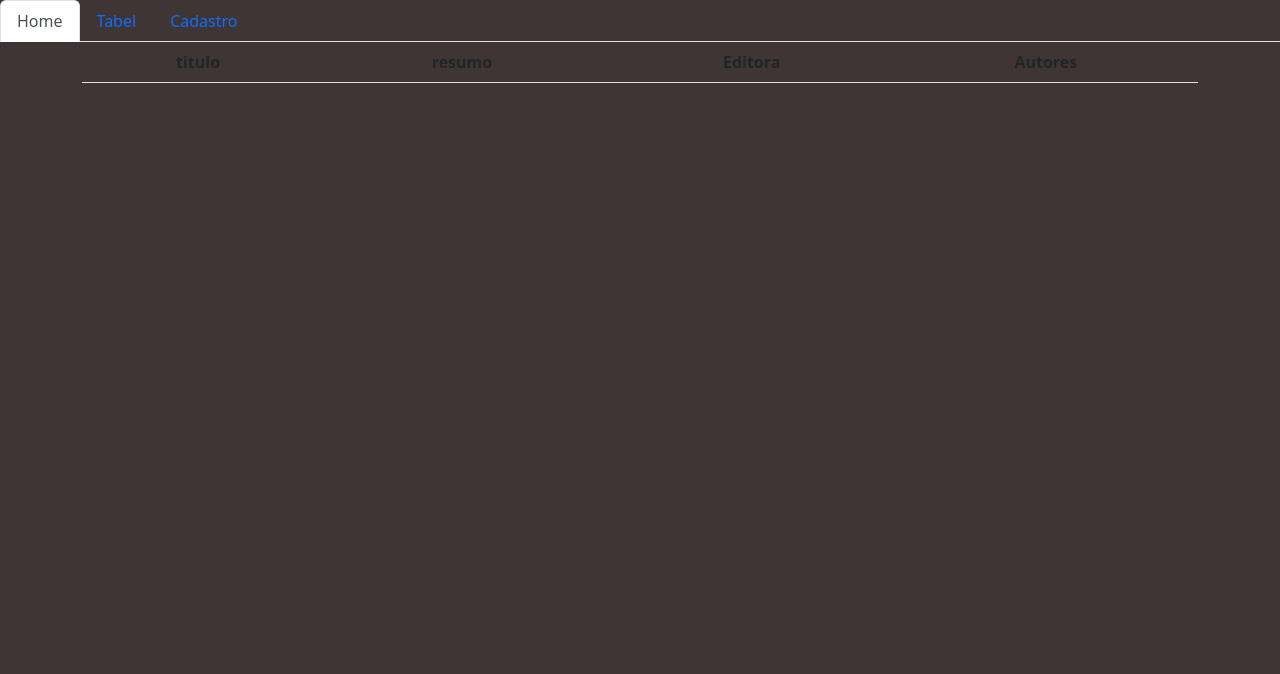
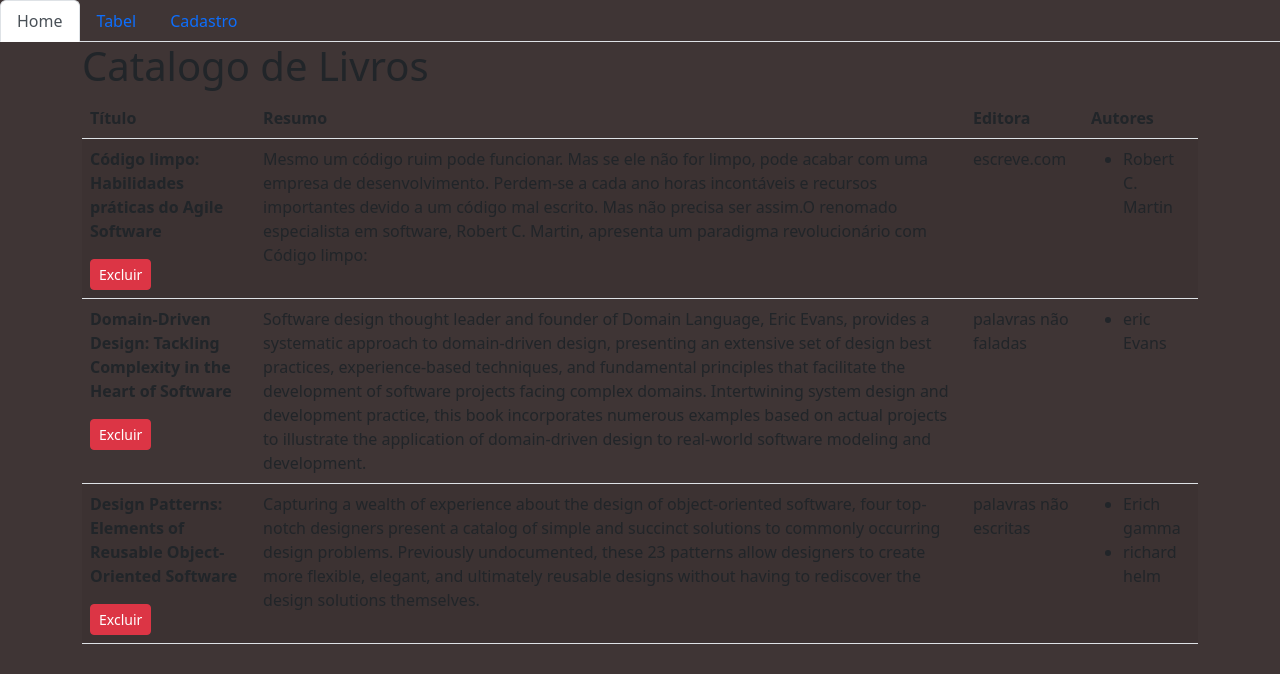
Before and after one commit to karasucyber/tarefa_3_estacio, a React (Vite) app in the folder missao/: page / in a window 1280 px wide. Shown: the top 674 px of the page. Built offline with nearby package versions, Linux system fonts and the light colour scheme.

Commit message:
ja me perd no que estou fazendo

```diff
--- /dev/null
+++ b/missao/src/componente/LinhaTabela.tsx
@@ -0,0 +1,38 @@
+import { controleEditora } from "../controle/ControleEditoras";
+import React from "react";
+import { props } from "./tabela";
+import Barra from "./barra";
+
+export function LinhaTabela({ livro, }: props): JSX.Element {
+  const editora = new controleEditora();
+
+  return (
+    <React.Fragment>
+
+      <tr>
+        <th scope="row">
+          <p>{livro.titulo}</p>
+          <button
+            type="button"
+            className="btn btn-danger btn-sm"
+          >
+            Excluir
+          </button>
+        </th>
+        <td>{livro.resumo}</td>
+        <td>
+          {editora.getNomeEditora(livro.codEditora).map((nomeEditora) => {
+            return nomeEditora.nome;
+          })}
+        </td>
+        <td>
+          <ul>
+            {livro.autores.map((nome) => {
+              return <li>{nome}</li>;
+            })}
+          </ul>
+        </td>
+      </tr>
+    </React.Fragment>
+  );
+}
--- /dev/null
+++ b/missao/src/componente/Livroslista.tsx
@@ -0,0 +1,45 @@
+import { Livros } from "../modelo/livros";
+import React, { useEffect, useState } from "react";
+import Barra from "./barra";
+import { LinhaTabela } from "./LinhaTabela";
+import { props2 } from "./tabela";
+
+
+export default function Livroslista({ livros }: props2): JSX.Element {
+  const [livro0x5, setLivro0x5] = useState<Livros[]>(livros.getobterLivros());
+  const [component, setcomponent] = useState<boolean>(false);
+
+  useEffect(() => {
+    setLivro0x5(livros.getobterLivros());
+    setcomponent(false);
+  }, [component]);
+
+  return (
+    <>
+
+      <Barra />
+      <main className="container">
+        <h1>Catalogo de Livros</h1>
+        <table className="table table-striped">
+          <thead>
+            <tr>
+              <th scope="col">Título</th>
+              <th scope="col">Resumo</th>
+              <th scope="col">Editora</th>
+              <th scope="col">Autores</th>
+            </tr>
+          </thead>
+          <tbody>
+            {livro0x5.map((livro) => {
+              return (
+                <LinhaTabela key={livro.codigo} livro={livro} component={setcomponent} controle={livros} />
+              );
+            })}
+
+          </tbody>
+        </table>
+      </main>
+
+    </>
+  );
+}
--- a/missao/src/componente/barra.tsx
+++ b/missao/src/componente/barra.tsx
@@ -3,7 +3,7 @@ import home from "../pag/Home";
 import cadastro from "../pag/Cadastro";
 import {BrowserRouter, To, Link, Outlet} from "react-router-dom"
 
-function barra(){
+function Barra(){
     return (
         <>
 
@@ -24,4 +24,4 @@ function barra(){
     )
 }
 
-export default barra;
+export default Barra;
--- a/missao/src/componente/formulario.tsx
+++ /dev/null
@@ -1,35 +0,0 @@
-import React from "react";
-
-function Coletor(){
-    return(
-
-    <>
-    <div className="container text-center">
-<div className="col-5">
-  <label className="form-label"> Titulo</label>
-  <input type="email" className="form-control" id="exampleFormControlInput1" placeholder="titulo do titulo"/>
-</div>
-<div className="col-6">
-  <label className="form-label"> Resumo</label>
-  <textarea className="form-control" id="exampleFormControlTextarea1" ></textarea>
-</div>
-<br></br>
-<div className="col-7">
-<select className="form-select" aria-label="Default select example">
-  <option selected>Open this select menu</option>
-  <option value="1">One</option>
-  <option value="2">Two</option>
-  <option value="3">Three</option>
-</select>
-</div>
-
-<div className="col-8">
-  <label className="form-label">Autores</label>
-  <textarea className="form-control" id="exampleFormControlTextarea1" ></textarea>
-</div>
-</div>
-    </>
-    )
-}
-
-export default Coletor;
--- a/missao/src/componente/tabela.tsx
+++ b/missao/src/componente/tabela.tsx
@@ -1,29 +1,15 @@
-import Linhas from "./linha"
+import { LivrosControles } from "../controle/controleLivros";
+import { Livros } from "../modelo/livros";
 import React from "react";
 
 
-function Tabela(){
-    return(
-        <>
-        <div className="container text-center">
-<table className="table">
-  <thead>
-    <tr>
-      <th scope="col-">titulo</th>
-      <th scope="col">resumo</th>
-      <th scope="col">Editora</th>
-      <th scope="col">Autores</th>
-    </tr>
-  </thead>
-  <tbody>
+export type props ={
+  livro: Livros;
+  controle: LivrosControles;
+  component: React.Dispatch<React.SetStateAction<boolean>>;
+  livros: LivrosControles
+};
 
-
-  </tbody>
-</table>
-</div>
-
-        </>
-    );
+export type props2={
+  livros: LivrosControles
 }
-
-export default Tabela;
--- a/missao/src/controle/controleLivros.ts
+++ b/missao/src/controle/controleLivros.ts
@@ -1,7 +1,7 @@
 import { Livros } from "../modelo/livros";
 
 export class LivrosControles {
-   public livros: Livros[] = [
+   livros: Livros[] = [
         {
             codigo: 1,
             codEditora: 1,
--- a/missao/src/main.tsx
+++ b/missao/src/main.tsx
@@ -6,15 +6,17 @@ import Home from "./pag/Home"
 import Cadastro from "./pag/Cadastro";
 import "bootstrap/dist/css/bootstrap.min.css" ;
 import "./App.css"
+import Livrolista from "./componente/Livroslista"
+import { LivrosControles } from './controle/controleLivros';
 
-
+const Livros = new LivrosControles
 
 
 ReactDOM.createRoot(document.getElementById('root') as HTMLElement).render(
   <React.StrictMode>
     <BrowserRouter>
     <Routes>
-      <Route path = "/" element={<App/>}/>
+      <Route path = "/" element={<Livrolista livros={Livros}/>}/>
       <Route path="/Home" element={<Home/>}/>
       <Route path="/cadastro" element={<Cadastro/>}/>
      </Routes>
--- a/missao/src/pag/App.tsx
+++ b/missao/src/pag/App.tsx
@@ -1,23 +1,18 @@
 import { useState } from 'react'
-import {editoras} from "../controle/ControleEditoras"
 import Barra from "../componente/barra"
-import Tabela from '../componente/tabela'
-
+import { Livros } from '../modelo/livros'
+import { LinhaTabela } from '../componente/LinhaTabela'
 
 
 function App() {
-  const [count, setCount] = useState(0)
+
 
   return (
 
     <div className="App">
        <Barra/>
-       <Tabela/>
+
     </div>
-
-
-
-)
-}
+)}
 
 export default App
--- a/missao/src/pag/Cadastro.tsx
+++ b/missao/src/pag/Cadastro.tsx
@@ -1,15 +1,15 @@
 import React from "react";
 import Barra from "../componente/barra";
-import Tabela from "../componente/tabela";
+import Tabela from "../componente/Livroslista";
 import fomulário from "../componente/formulario";
 import Coletor from "../componente/formulario";
+
 
 
 const cadastro = () => {
     return(
     <>
     <Barra/>
-    <Coletor/>
     </>
 
 )}
--- a/missao/src/pag/Home.tsx
+++ b/missao/src/pag/Home.tsx
@@ -8,7 +8,6 @@ const home = () => {
         <div className="container text-center">
         <h1> Página inicial </h1>
         <p> Projeto crud  </p>
-
         </div>
 
 
```
Also changed, not shown: missao/src/componente/linha.tsx (deleted, +0 -50 lines), missao/src/modelo/livros.ts (+6 -1 lines).
